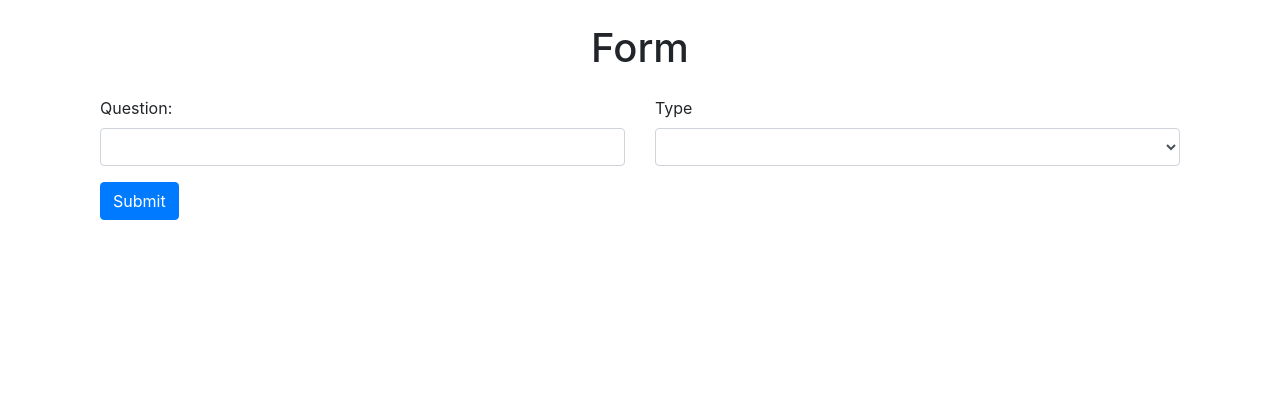
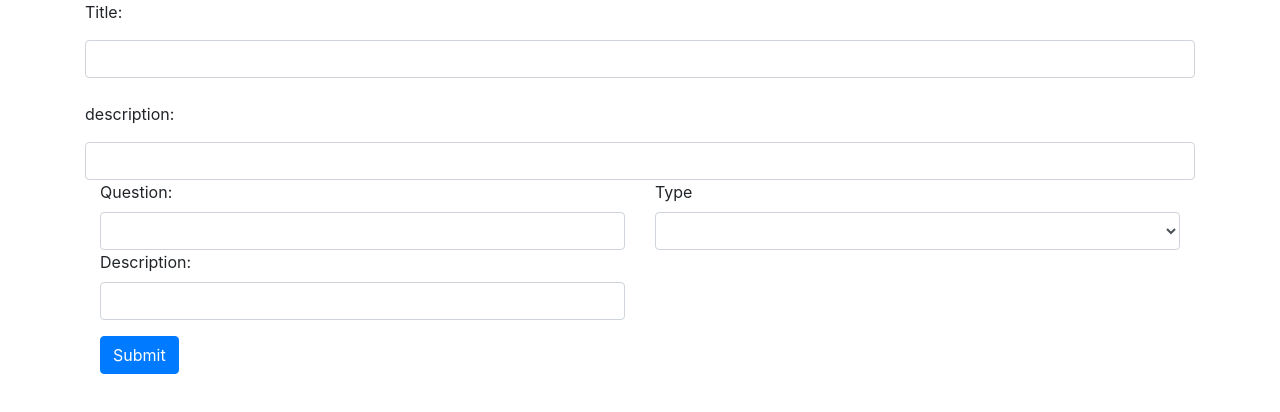
Before and after one commit to devika30/GoogleFormclone, a React (Create React App) app in the folder form_registration/: page / in a window 1280 px wide. Shown: the top 412 px of the page. Built offline with nearby package versions, Linux system fonts and the light colour scheme.

Commit message:
added the description and title

```diff
--- a/form_registration/src/AddInput.js
+++ b/form_registration/src/AddInput.js
@@ -10,8 +10,9 @@ import { Switch, Case, Default } from 'react-if';
 class AddInput extends Component{
   state={
     type:'',
-    question:''
-  }
+    question:'',
+    description_input:''
+   }
   handleChange =(e)=>{
    this.setState({
        [e.target.id]:e.target.value
@@ -64,8 +65,9 @@ class AddInput extends Component{
         <div className="form-group col-6">
           <label htmlFor="question">Question:</label>
            <input className="form-control" id="question" onChange={this.handleChange} value={this.state.question} required/>
-
-          </div>
+           <label htmlFor="description">Description:</label>
+           <input className="form-control" id="description_input"  onChange={this.handleChange} value={this.state.description_input}/>
+           </div>
            <div className="form-group col-6">
              <label htmlFor="type">Type</label>
              <select className="form-control" id="type" onChange={this.handleChange}>
--- a/form_registration/src/App.js
+++ b/form_registration/src/App.js
@@ -3,8 +3,16 @@ import AddInput from './AddInput'
 
 class App extends Component{
   state={
-    inputs:[]
+    inputs:[],
+    title:'',
+    description:''
   }
+  handleChange =(e)=>{
+    this.setState({
+        [e.target.id]:e.target.value
+        });
+   }
+
   addinput=(form)=>{
     form.id = Math.random();
     let forms = [...this.state.inputs, form];
@@ -24,9 +32,15 @@ class App extends Component{
 
   render()
   {
+    console.log(this.state)
     return(
       <div className="App container">
-      <h1 className="text-center m-4">Form</h1>
+         <label htmlFor="question">Title:</label>
+      <input  className=" form-control mt-2" id="title" onChange={this.handleChange} value={this.state.title} required/>
+      <br/>
+      <label htmlFor="question">description:</label>
+
+      <input  className="form-control mt-2" id="description" onChange={this.handleChange} value={this.state.description} required/>
 
       <AddInput addinput={this.addinput} inputs={this.state.inputs} deleteinput={this.deleteinput}/>
     </div>
```
